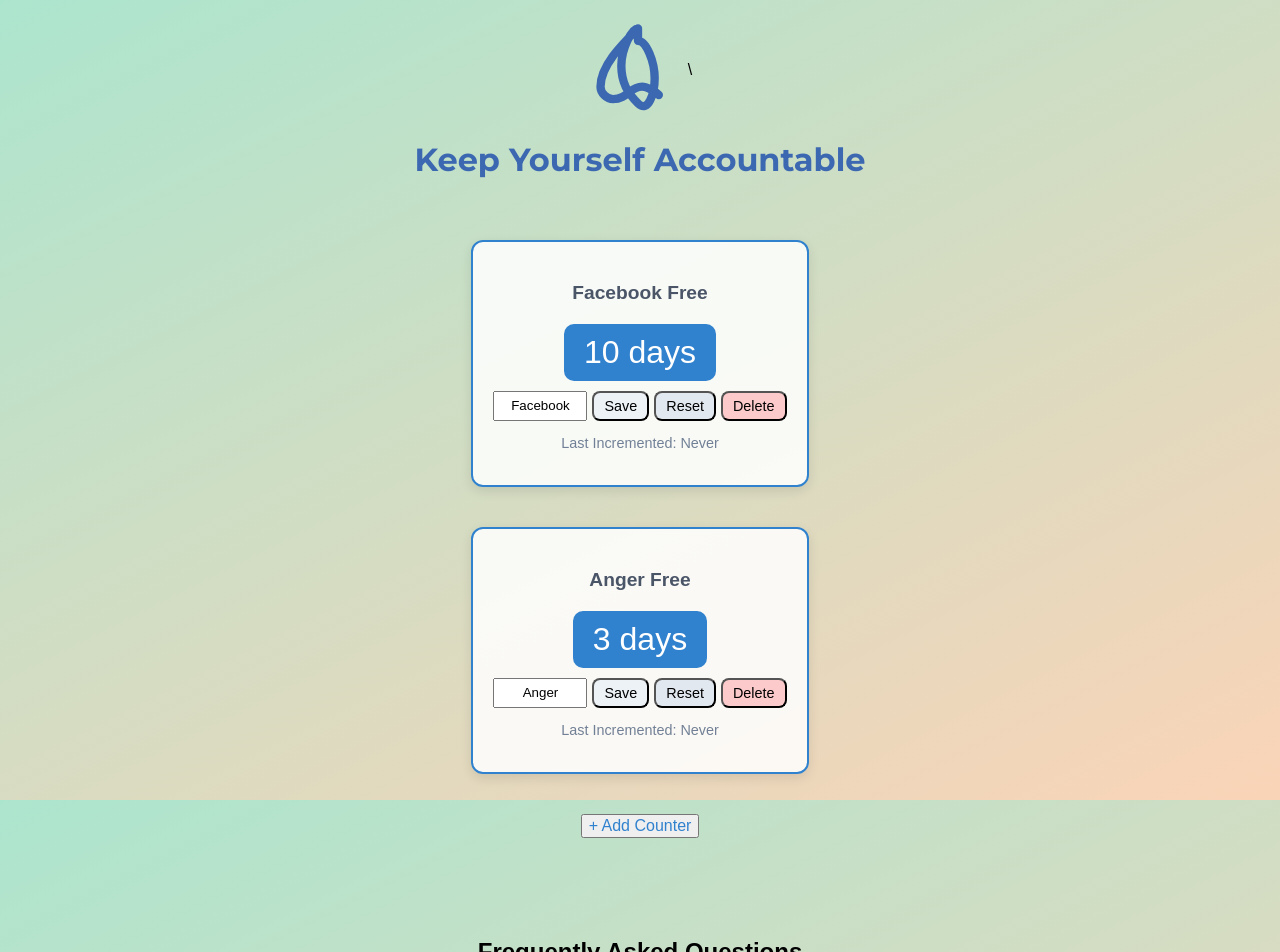
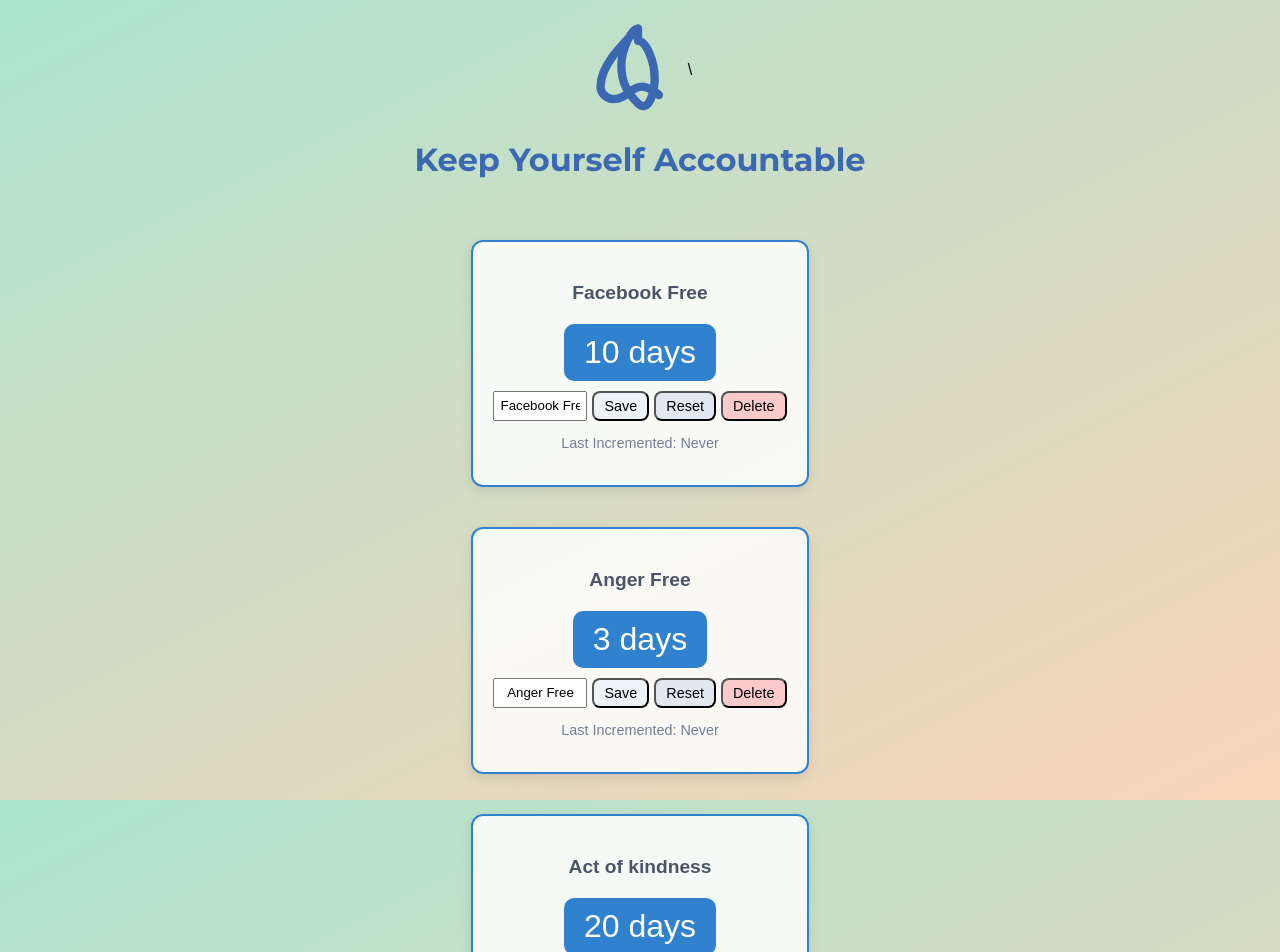
Before and after one commit to sjvdm/quit-x, a SvelteKit app: page / in a window 1280 px wide. Shown: the top 952 px of the page. Built offline with nearby package versions, Linux system fonts and the light colour scheme.

Commit message:
Updated default counters, to be able to set to anything!

```diff
--- a/src/lib/CounterBox.svelte
+++ b/src/lib/CounterBox.svelte
@@ -13,8 +13,8 @@
   <!-- Leaf Icon -->
   <!-- <img src="/images/leaf-icon.svg" alt="leaf icon" class="icon" /> -->
 
-  <!-- Dynamic title "X Free" -->
-  <h3 class="counter-title">{counter.name} Free</h3>
+  <!-- Dynamic title "X" -->
+  <h3 class="counter-title">{counter.name}</h3>
 
   <!-- Counter Button -->
   <button class="counter-button" on:click={() => incrementCounter(index)}>
--- a/src/routes/+page.svelte
+++ b/src/routes/+page.svelte
@@ -4,8 +4,9 @@
 
   // Initialize counters array
   let counters = [
-    { count: 10, name: "Facebook", lastIncrement: "Never" },
-    { count: 3, name: "Anger", lastIncrement: "Never" }
+    { count: 10, name: "Facebook Free", lastIncrement: "Never" },
+    { count: 3, name: "Anger Free", lastIncrement: "Never" },
+    { count: 20, name: "Act of kindness", lastIncrement: "Never" },
   ];
 
   // Load the counters array from localStorage on mount
```
